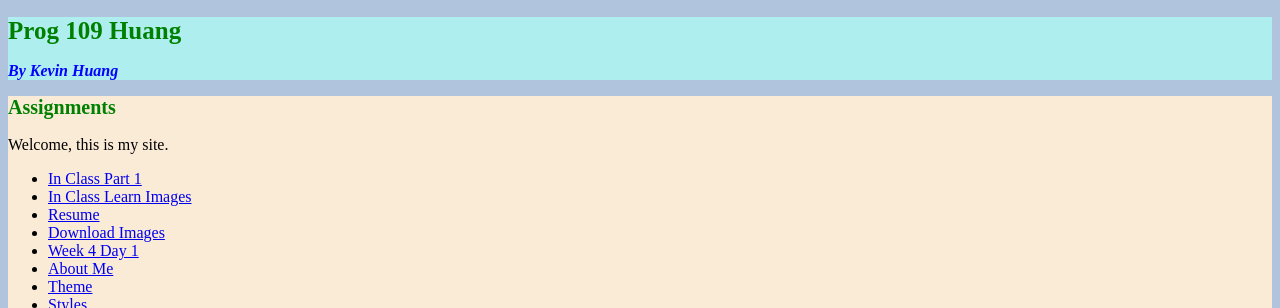
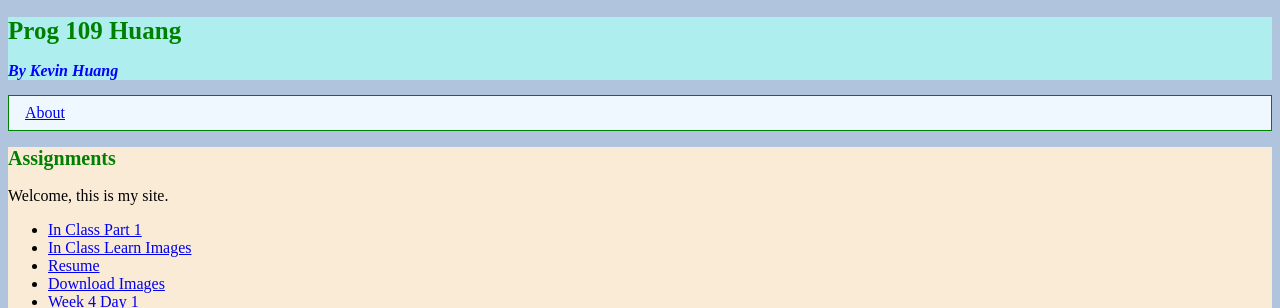
Before and after one commit to kevinh933/kevinh933.github.io, a plain HTML site: page index.html in a window 1280 px wide. Shown: the top 308 px of the page. Drawn offline with Linux system fonts and the light colour scheme.

Commit message:
About and Home

```diff
--- a/index.html
+++ b/index.html
@@ -14,6 +14,13 @@
         <h1>Prog 109 Huang</h1>
         <p class="styles.css">By <em>Kevin Huang</em></p>
     </header>
+
+    <nav>
+        <ul>
+            <li><a href="assignments/about.html">About</a></li>
+        </ul>
+    </nav>
+
     <main>
         <h2>Assignments</h2>
         <p>Welcome, this is my site.</p>
--- a/styles/styles.css
+++ b/styles/styles.css
@@ -64,3 +64,22 @@ figcaption {
     padding: 3px;
     text-align: left;
 }
+
+nav {
+    background-color: aliceblue;
+    border: 1px green solid;
+    padding: 8px;
+    margin: -1px 0px 0px 0px;
+}
+
+nav ul {
+    list-style-type: none;
+    margin: 0;
+    padding: 0;
+
+}
+
+nav li {
+    display: inline;
+    padding: 8px;
+}
```
Also changed, not shown: assignments/about.html (+7 -0 lines).
